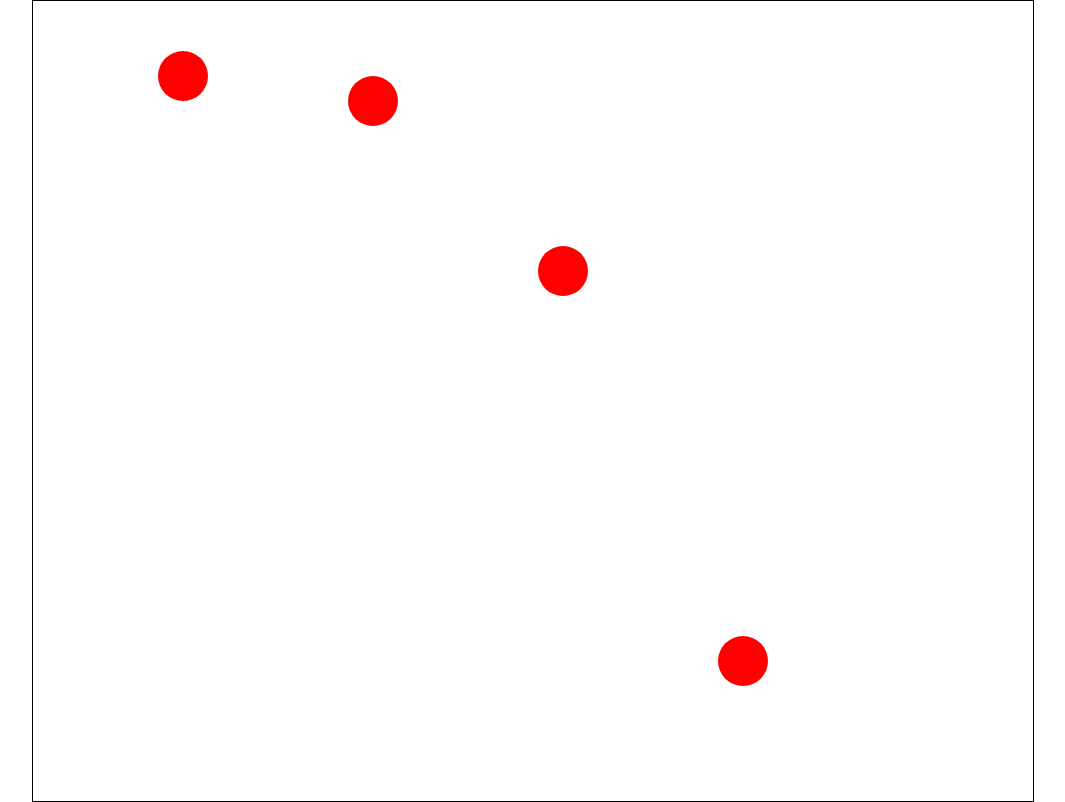
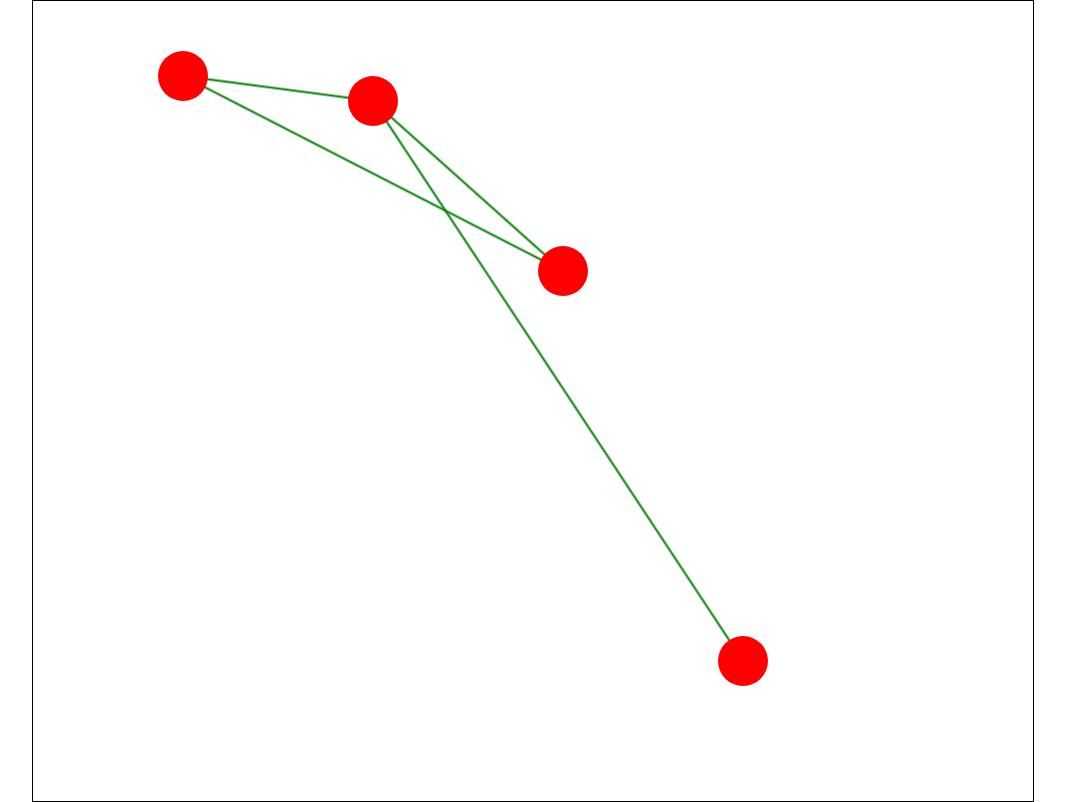
Before and after one commit to hadrianhughes/dijkstra, a React (Create React App) app: page / in a window 1280 px wide. Shown: the whole page, without its empty margins (107-1172 px from the left). Built offline with nearby package versions, Linux system fonts and the light colour scheme.

Commit message:
Draw lines between vertices

```diff
--- a/src/components/Edge/Edge.tsx
+++ b/src/components/Edge/Edge.tsx
@@ -1,6 +1,7 @@
 import React from 'react';
 import { useRecoilValue } from 'recoil';
 import { Atom } from '../../types';
+import { Line } from './styles';
 
 interface PropTypes {
   from: Atom;
@@ -14,7 +15,14 @@ const Edge = ({ from, to }: PropTypes) => {
   console.log(`from: ${JSON.stringify(fromValue)}`);
   console.log(`to: ${JSON.stringify(toValue)}`);
 
-  return <div></div>;
+  return (
+    <Line style={{
+      left: fromValue.x,
+      top: fromValue.y,
+      width: toValue.x - fromValue.x,
+      height: toValue.y - fromValue.y
+    }} />
+  );
 };
 
 export default Edge;
--- /dev/null
+++ b/src/components/Edge/styles.ts
@@ -0,0 +1,6 @@
+import styled from 'styled-components';
+
+export const Line = styled.div`
+  background: linear-gradient(to top right, rgba(0,0,0,0) calc(50% - 2px), green, rgba(0,0,0,0) calc(50% + 2px) );
+  position: absolute;
+`;
--- a/src/components/Graph/Graph.tsx
+++ b/src/components/Graph/Graph.tsx
@@ -24,8 +24,8 @@ const Graph = ({ vertices, edges }: PropTypes) => {
       <GraphContext.Provider value={{
         getLeft, getTop
       }}>
+        <Edges items={edges} container={elRef} />
         <Vertices items={vertices} />
-        <Edges items={edges} container={elRef} />
       </GraphContext.Provider>
     </Container>
   );
```
